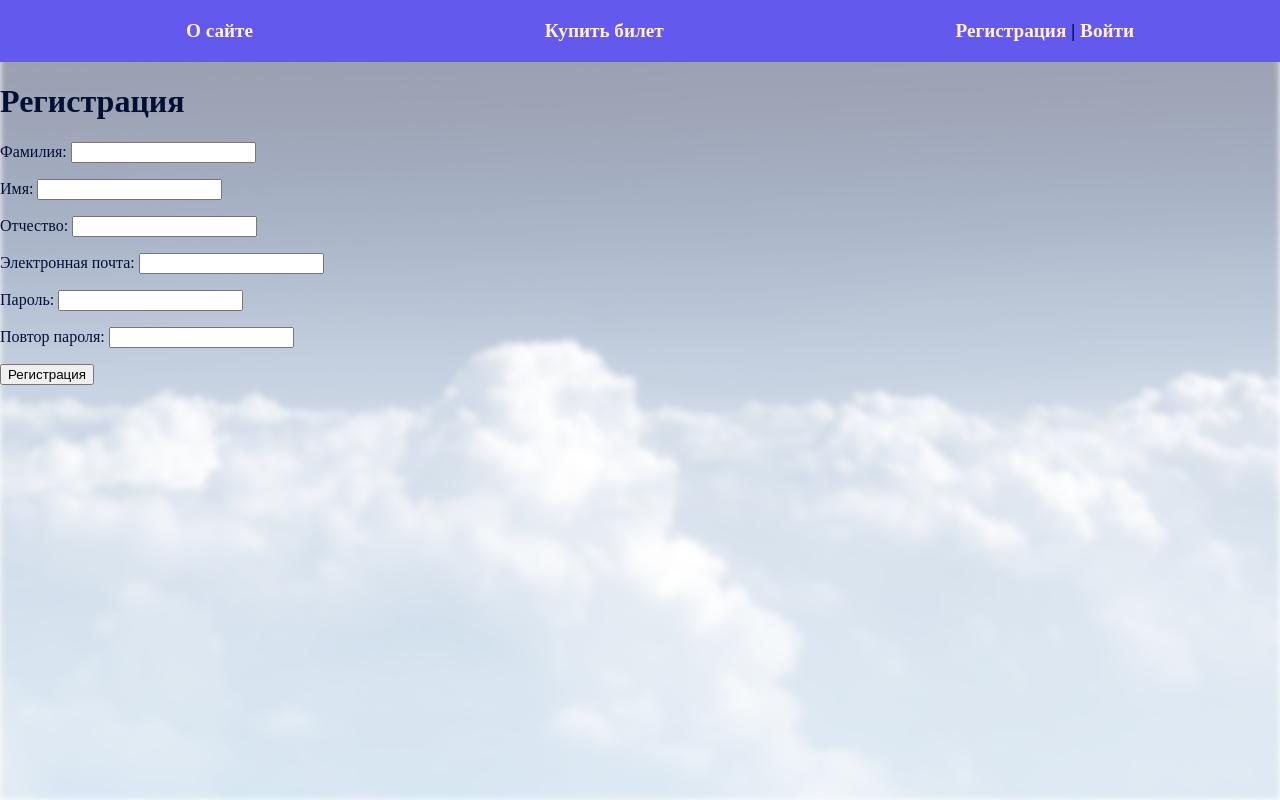
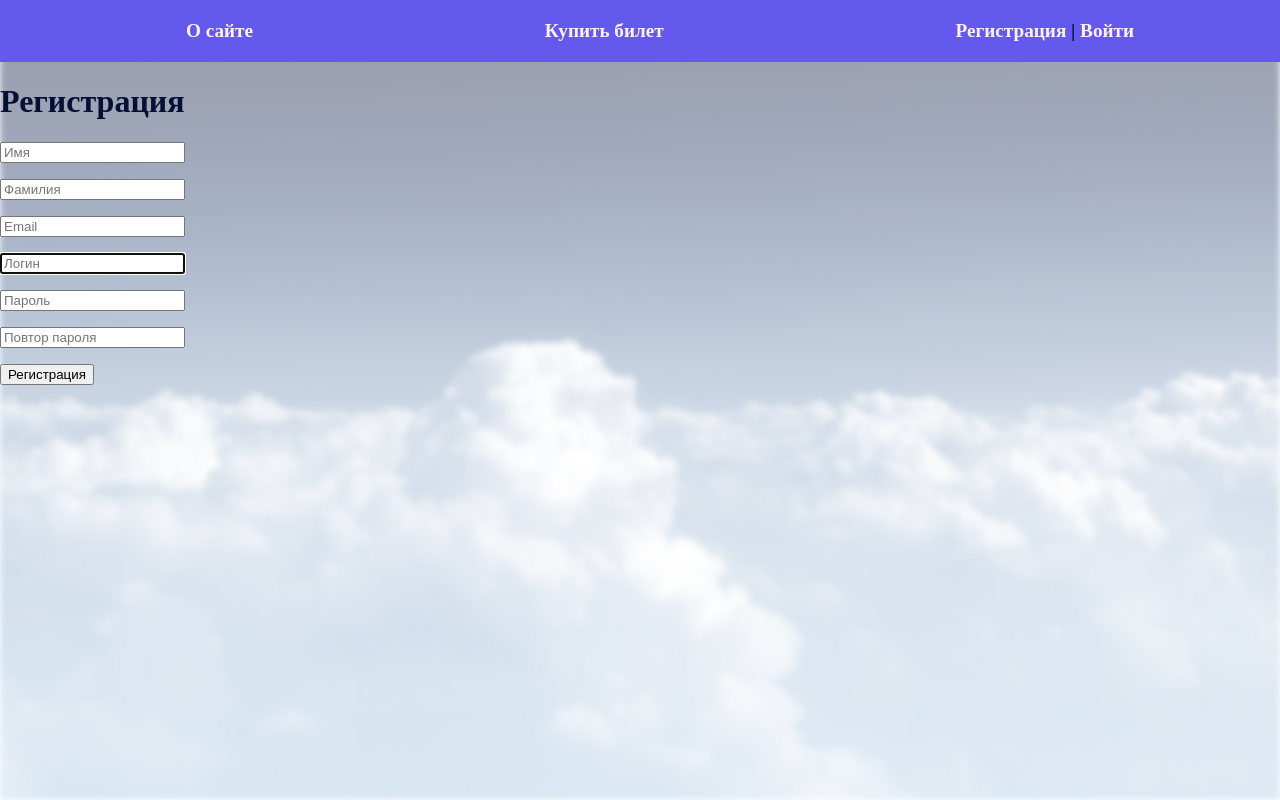
Before and after one commit to alyamba/airport_site, a Django app: page /airport/register/ in a window 1280 px wide. Run offline with Django 4.2, Linux system fonts and the light colour scheme.

Commit message:
edit register and login

```diff
--- a/airport_site/apps/airport/admin.py
+++ b/airport_site/apps/airport/admin.py
@@ -10,12 +10,6 @@ class FlightAdmin(admin.ModelAdmin):
     list_filter = ('departure_time', 'route')
     prepopulated_fields = {"slug": ("route", )}
 
-# class TicketAdmin(admin.ModelAdmin):
-#     list_display = ('id', 'Flight.route')
-#     list_display_links = ('id', )
-#     search_fields = ('route', )
-
 
 admin.site.register(Flight, FlightAdmin)
-admin.site.register(MyUser)
 admin.site.register(Ticket)
--- a/airport_site/apps/airport/forms.py
+++ b/airport_site/apps/airport/forms.py
@@ -12,8 +12,6 @@ class BuyTicketForm(forms.ModelForm):
         self.fields['user'].empty_label = "Пассажир не выбран"
         self.fields['flight'].label = "Рейс"
         self.fields['user'].label = "Пассажир"
-        # self.fields['ticket_time_buy'].label = "Время покупки"
-        # self.ticket_time_buy = timezome.now()
 
     class Meta:
         model = Ticket
@@ -21,18 +19,18 @@ class BuyTicketForm(forms.ModelForm):
 
 
 class RegisterUserForm(UserCreationForm):
-    user_surname = forms.CharField(label='Фамилия', widget=forms.TextInput(attrs={'class': 'form-input'}))
-    user_name = forms.CharField(label='Имя',  widget=forms.TextInput(attrs={'class': 'form-input'}))
-    user_patronymic = forms.CharField(label='Отчество',  widget=forms.TextInput(attrs={'class': 'form-input'}))
-    user_mail = forms.EmailField(label='Электронная почта',  widget=forms.EmailInput(attrs={'class': 'form-input'}))
-    password1 = forms.CharField(label='Пароль', widget=forms.PasswordInput(attrs={'class': 'form-input'}))
-    password2 = forms.CharField(label='Повтор пароля', widget=forms.PasswordInput(attrs={'class': 'form-input'}))
+    first_name = forms.CharField(widget=forms.TextInput(attrs={'class': 'form-input', 'placeholder': 'Имя'}))
+    last_name = forms.CharField(widget=forms.TextInput(attrs={'class': 'form-input', 'placeholder': 'Фамилия'}))
+    email = forms.EmailField(widget=forms.TextInput(attrs={'class': 'form-input', 'placeholder': 'Email'}))
+    username = forms.CharField(widget=forms.TextInput(attrs={'class': 'form-input', 'placeholder': 'Логин'}))
+    password1 = forms.CharField(widget=forms.PasswordInput(attrs={'class': 'form-input', 'placeholder': 'Пароль'}))
+    password2 = forms.CharField(widget=forms.PasswordInput(attrs={'class': 'form-input', 'placeholder': 'Повтор пароля'}))
 
     class Meta:
         model = User
-        fields = ('user_surname', 'user_name', 'user_patronymic', 'user_mail', 'password1', 'password2')
+        fields = ('first_name', 'last_name', 'email', 'username', 'password1', 'password2')
 
 
 class LoginUserForm(AuthenticationForm):
-    user_mail = forms.EmailField(label='Электронная почта',  widget=forms.EmailInput(attrs={'class': 'form-input'}))
-    password = forms.CharField(label='Пароль', widget=forms.PasswordInput(attrs={'class': 'form-input'}))
+    username = forms.CharField(widget=forms.TextInput(attrs={'class': 'form-input', 'placeholder': 'Логин'}))
+    password = forms.CharField(widget=forms.PasswordInput(attrs={'class': 'form-input', 'placeholder': 'Пароль'}))
--- a/airport_site/apps/airport/templates/airport/register.html
+++ b/airport_site/apps/airport/templates/airport/register.html
@@ -7,7 +7,7 @@
         {% csrf_token %}
         {% for f in form %}
         <p>
-            <label class="form-label" for="{{ f.id_for_label }}">{{ f.label }}: </label>
+{#            <label class="form-label" for="{{ f.id_for_label }}">{{ f.label }}: </label>#}
             {{ f }}
         </p>
         <div class="form-error">{{ f.errors }}</div>
--- a/airport_site/apps/airport/views.py
+++ b/airport_site/apps/airport/views.py
@@ -48,11 +48,18 @@ def error_404(request, exception):
     return HttpResponseNotFound('Страница не найдена')
 
 
-
 def about(request):
     context = {
         'menu': menu,
     }
+    print(request.environ.get('HTTP_REFERER'))
+    referer_url = request.environ.get('HTTP_REFERER')
+    print(referer_url)
+    url_array = referer_url.rsplit('/')
+    print(url_array)
+    # last_url = url_array[url_array.size - 1]
+    # print(last_url)
+
     return render(request, 'airport/about.html', context=context)
 
 
@@ -60,7 +67,7 @@ class BuyTicket(LoginRequiredMixin, DataMixin, CreateView):
     form_class = BuyTicketForm
     template_name = 'airport/buy_ticket.html'
     success_url = reverse_lazy('airport:home')
-    login_url = reverse_lazy('airport:home')  #если не авторизован, перенаправляет по ссылке
+    login_url = reverse_lazy('airport:home')  # если не авторизован, перенаправляет по ссылке
 
     def get_context_data(self, *, object_list=None, **kwargs):
         context = super().get_context_data(**kwargs)
@@ -98,4 +105,4 @@ class LoginUser(DataMixin, LoginView):
 
 def logout_user(request):
     logout(request)
-    return redirect('airport:login')
+    return redirect('airport:home')
```
Also changed, not shown: airport_site/apps/airport/models.py (+3 -18 lines), airport_site/apps/airport/templates/airport/login.html (+11 -8 lines), airport_site/apps/airport/migrations/0001_initial.py, db.sqlite3.
